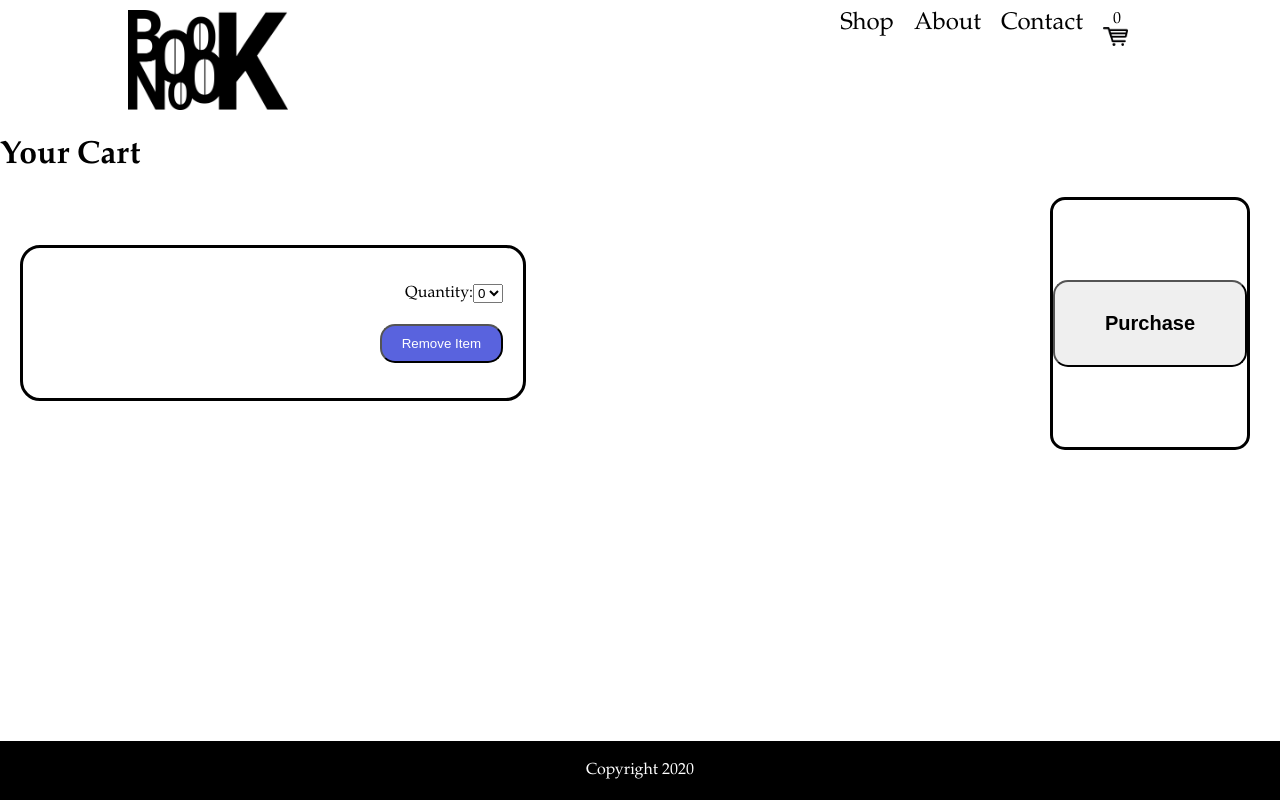
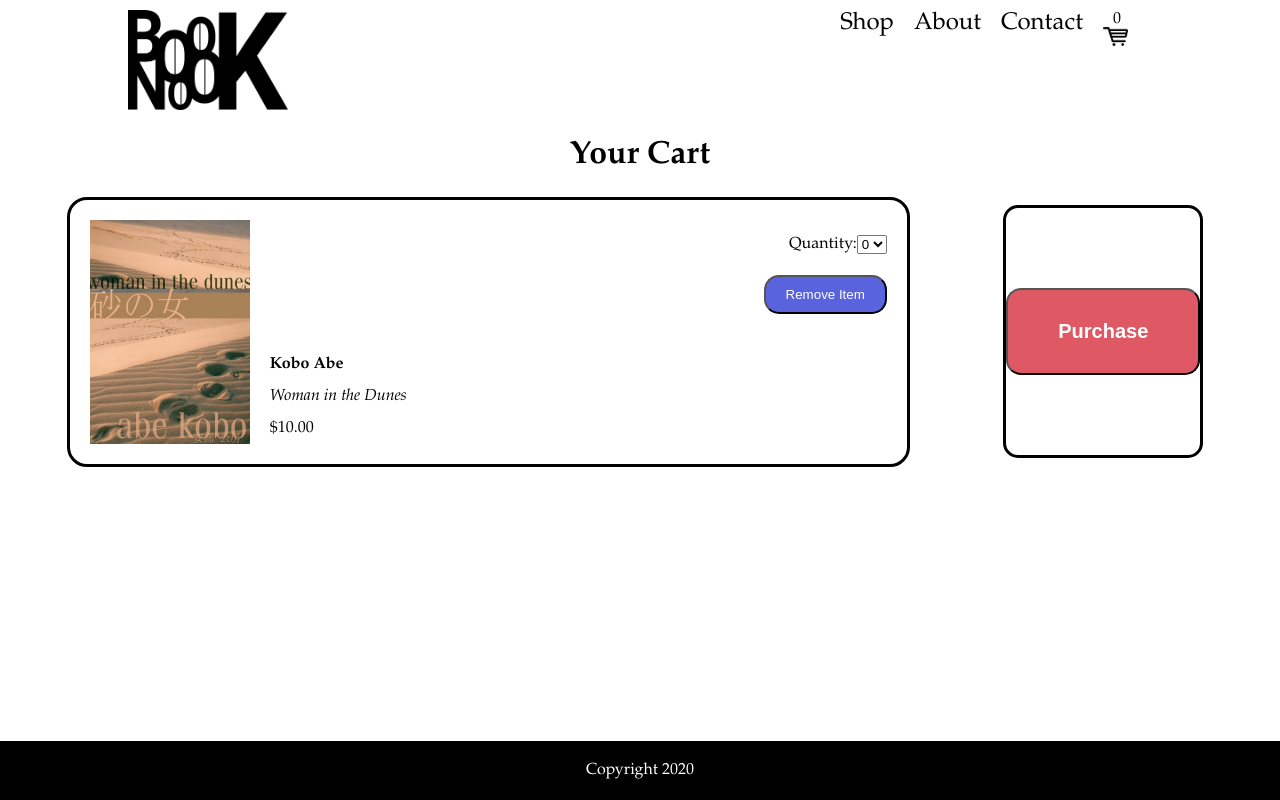
Before and after one commit to jgsheppa/nextjs-e-commerce-store-sept-2020, a Next.js app: page /checkout/cart in a window 1280 px wide. Built offline with nearby package versions, Linux system fonts and the light colour scheme.

Commit message:
Update cart page

```diff
--- a/pages/checkout/cart.js
+++ b/pages/checkout/cart.js
@@ -1,16 +1,29 @@
 import Link from 'next/link';
 import Layout from '../components/Layout';
+import { products } from '../../util/database.js';
+
+// /Users/aadeehjmpprss / Desktop / Coding / nextjs -
+//   e -
+//   commerce -
+//   store -
+//   sept -
+//   2020 / util / database.js;
+
+//   /Users/jamessheppard/Desktop/Coding/nextjs-e-commerce-store-sept-2020/pages/checkout/cart.js
 
 const containerStyles = {
   display: 'flex',
   flexDirection: 'row',
   flexWrap: 'wrap',
   alignItems: 'center',
-  justifyContent: 'space-between',
+  justifyContent: 'space-around',
   marginLeft: '20px',
 };
 
 const itemBorder = {
+  display: 'flex',
+  flexDirection: 'row',
+  justifyContent: 'space-between',
   border: 'solid',
   borderColor: '#000',
   borderRadius: '20px',
@@ -62,15 +75,53 @@ const purchaseButtonStyles = {
   fontWeight: 'bold',
   padding: '30px 50px',
   borderRadius: '15px',
+  backgroundColor: '#DE5963',
+  color: '#fff',
 };
 
-export default function confirmAddToCart() {
+const imageStyles = {
+  padding: '20px',
+  maxHeight: '300px',
+  maxWidth: 'auto',
+};
+
+const productInfoStyles = {
+  display: 'flex',
+  flexDirection: 'row',
+  alignItems: 'space-evenly',
+  justifyContent: 'center',
+};
+
+const productDetailStyles = {
+  display: 'flex',
+  flexDirection: 'column',
+  justifyContent: 'flex-end',
+  alignItems: 'flex-start',
+  marginBottom: '20px',
+  lineHeight: '2',
+};
+
+export default function Cart() {
   return (
     <>
       <Layout>
         <h1>Your Cart</h1>
         <div style={containerStyles}>
           <div style={itemBorder}>
+            <div style={productInfoStyles}>
+              <img style={imageStyles} src={products[0].productImage} />
+              <div style={productDetailStyles}>
+                <div>
+                  <b>
+                    {products[0].firstName} {products[0].lastName}
+                  </b>
+                </div>
+                <div>
+                  <i>{products[0].title}</i>
+                </div>
+                <div>{products[0].price}</div>
+              </div>
+            </div>
             <div style={itemInfoStyles}>
               <div style={quatityStyles}>
                 <div>Quantity: </div>
--- a/styles/globals.css
+++ b/styles/globals.css
@@ -23,3 +23,7 @@ img {
 button {
   cursor: pointer;
 }
+
+h1 {
+  text-align: center;
+}
```
